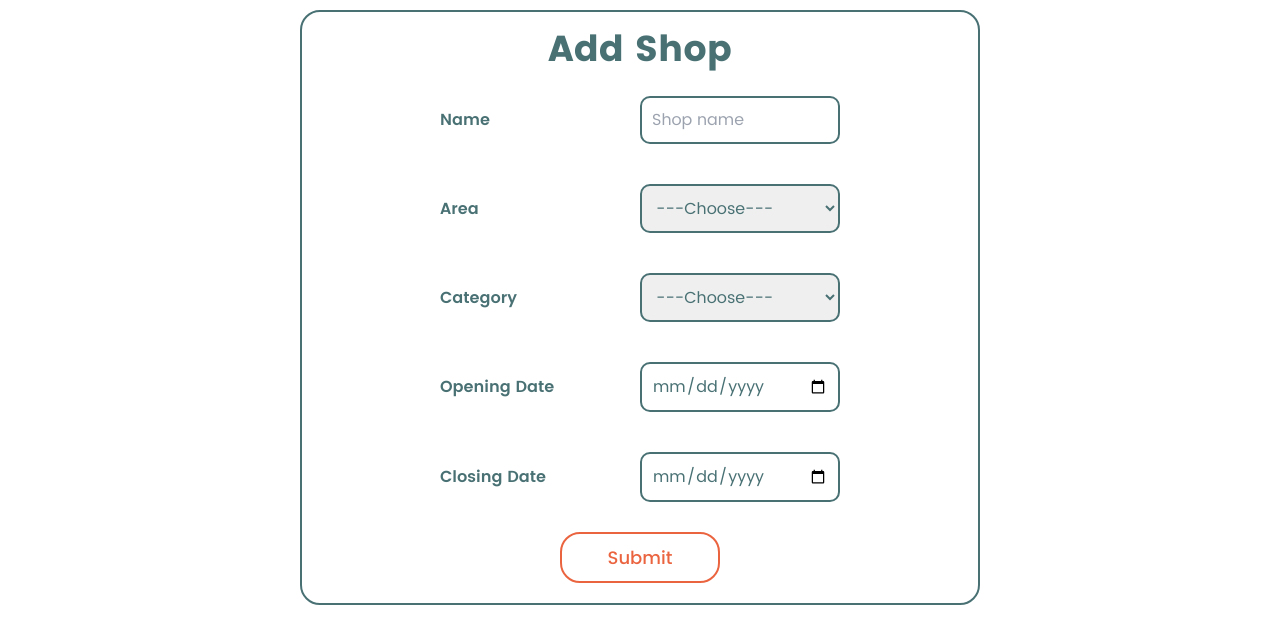
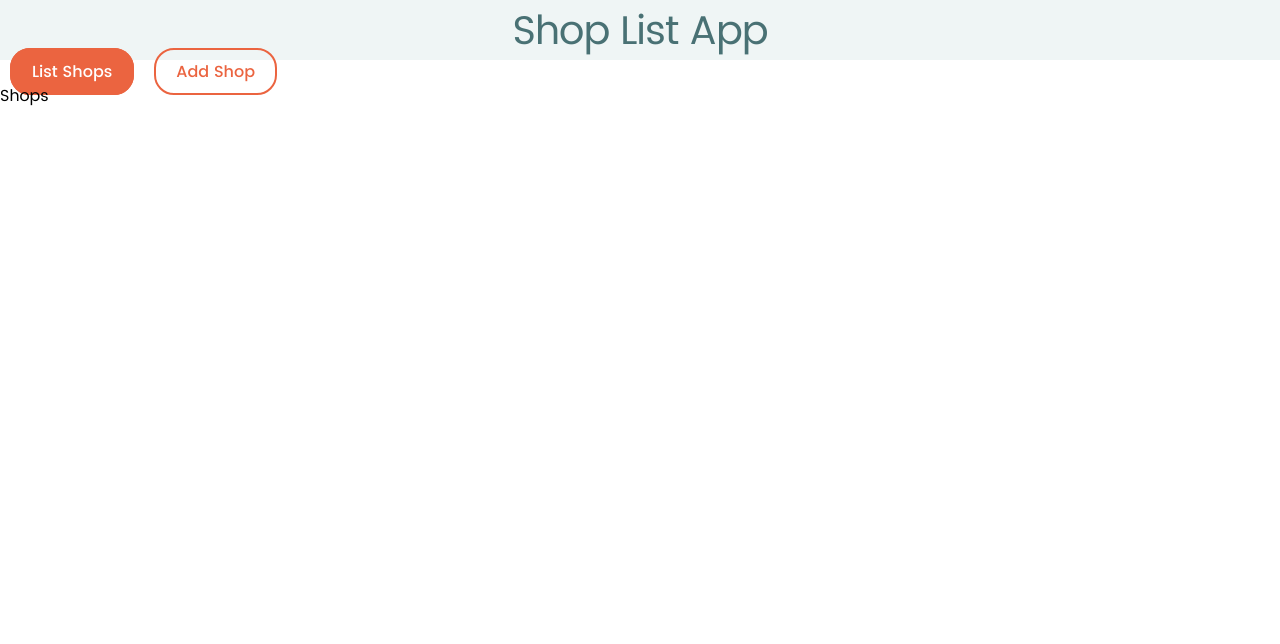
Before and after one commit to Coder-Aftab/shops-List, a React (Vite) app: page /shops in a window 1280 px wide. Shown: the top 644 px of the page. Built offline with nearby package versions, Linux system fonts and the light colour scheme.

Commit message:
adde navbar

```diff
--- a/package.json
+++ b/package.json
@@ -13,6 +13,7 @@
     "react": "^18.2.0",
     "react-dom": "^18.2.0",
     "react-redux": "^8.0.5",
+    "react-router-dom": "^6.4.3",
     "redux": "^4.2.0",
     "reselect": "^4.1.7"
   },
--- a/src/App.css
+++ b/src/App.css
@@ -32,7 +32,6 @@ body {
   font-size: 1.6rem;
   font-weight: normal;
   line-height: 1.2;
-  padding: 1rem;
 }
 
 @media screen and (min-width: 760px) {
@@ -101,10 +100,12 @@ body {
 /* Buttons */
 
 .btn {
+  text-align: center;
+  width: 100%;
   padding: 1rem 2rem;
   border-radius: 2rem;
   margin: 1rem;
-  font-size: 1.8rem;
+  font-size: 1.6rem;
   font-weight: 500;
 }
 
@@ -113,11 +114,30 @@ body {
   border: 2px solid var(--color-accent);
   transition: all 0.3s;
 }
-.btn--accent:hover {
+.btn--accent:hover,
+.active {
   background: var(--color-accent);
   color: #fff;
 }
 .btn--large {
-  width: 100%;
   max-width: 16rem;
 }
+.btn--small {
+  max-width: 10rem;
+}
+/* Navbar */
+.nav {
+  background: var(--color-primary);
+}
+.nav__heading {
+  text-align: center;
+  color: var(--color-secondary);
+  font-weight: 400;
+  letter-spacing: -0.1rem;
+  font-size: 3.6rem;
+}
+@media screen and (min-width: 760px) {
+  .nav__heading {
+    font-size: 4rem;
+  }
+}
--- a/src/App.jsx
+++ b/src/App.jsx
@@ -1,9 +1,14 @@
-import { useRef, useState } from "react";
+import React, { useRef, useState } from "react";
+import { Routes, Route } from "react-router-dom";
 import "./App.css";
 import { useSelector, useDispatch } from "react-redux";
 import { shopsAdded, shopsRemoved } from "./store/shops";
-import Form from "./components/form";
-
+import Form from "./components/Form";
+import DashBoard from "./components/DashBoard";
+import PlayGround from "./playground";
+import NavBar from "./components/NavBar";
+import Shops from "./components/Shops";
+import AsideBar from "./components/AsideBar";
 const App = () => {
   const getState = useSelector((state) => state);
   const initialState = {
@@ -42,11 +47,23 @@ const App = () => {
   };
   return (
     <div className="App">
-      <Form
-        formData={formData}
-        handleChange={handleChange}
-        handleSubmit={handleSubmit}
-      />
+      <NavBar />
+      <AsideBar />
+      <Routes>
+        <Route path="/" element={<DashBoard />}></Route>
+        <Route
+          path="/addshop"
+          element={
+            <Form
+              formData={formData}
+              handleChange={handleChange}
+              handleSubmit={handleSubmit}
+            />
+          }
+        ></Route>
+        <Route path="/playground" element={<PlayGround />}></Route>
+        <Route path="/shops" element={<Shops />}></Route>
+      </Routes>
     </div>
   );
 };
--- /dev/null
+++ b/src/components/AddShop.jsx
@@ -0,0 +1,7 @@
+import React from "react";
+
+function AddShop() {
+  return <div>AddShop</div>;
+}
+
+export default AddShop;
--- /dev/null
+++ b/src/components/AsideBar.jsx
@@ -0,0 +1,27 @@
+import React from "react";
+
+import { NavLink } from "react-router-dom";
+function AsideBar() {
+  return (
+    <div className="aside-bar">
+      <NavLink
+        to="/shops"
+        className={({ isActive }) =>
+          isActive ? "active btn btn--accent" : "btn btn--accent"
+        }
+      >
+        List Shops
+      </NavLink>
+      <NavLink
+        to="/addshop"
+        className={({ isActive }) =>
+          isActive ? "active btn btn--accent" : "btn btn--accent"
+        }
+      >
+        Add Shop
+      </NavLink>
+    </div>
+  );
+}
+
+export default AsideBar;
--- /dev/null
+++ b/src/components/DashBoard.jsx
@@ -0,0 +1,11 @@
+import React from "react";
+import AsideBar from "./AsideBar";
+
+function DashBoard() {
+  return (
+    <div>
+    </div>
+  );
+}
+
+export default DashBoard;
--- /dev/null
+++ b/src/components/NavBar.jsx
@@ -0,0 +1,13 @@
+import React from "react";
+
+function NavBar() {
+  return (
+    <nav className="nav">
+      <header>
+        <h1 className="nav__heading">Shop List App</h1>
+      </header>
+    </nav>
+  );
+}
+
+export default NavBar;
--- /dev/null
+++ b/src/components/Shops.jsx
@@ -0,0 +1,7 @@
+import React from "react";
+
+function Shops() {
+  return <div>Shops</div>;
+}
+
+export default Shops;
--- a/src/main.jsx
+++ b/src/main.jsx
@@ -4,10 +4,13 @@ import App from "./App";
 import "./index.css";
 import { Provider } from "react-redux";
 import { store } from "./store/configureStore";
+import { BrowserRouter } from "react-router-dom";
 ReactDOM.createRoot(document.getElementById("root")).render(
   <React.StrictMode>
-    <Provider store={store}>
-      <App />
-    </Provider>
+    <BrowserRouter>
+      <Provider store={store}>
+        <App />
+      </Provider>
+    </BrowserRouter>
   </React.StrictMode>
 );
--- /dev/null
+++ b/src/playGround.jsx
@@ -0,0 +1,11 @@
+import React from "react";
+
+function Playground() {
+  return (
+    <div>
+
+    </div>
+  );
+}
+
+export default Playground;
--- a/tailwind.config.cjs
+++ b/tailwind.config.cjs
@@ -1,6 +1,6 @@
 /** @type {import('tailwindcss').Config} */
 module.exports = {
-  content: ["./index.html", "./src/**/*.{js,ts,jsx,tsx}"],
+  content: ["./index.html", "./src/**/*.{html,js,ts,jsx,tsx}"],
   theme: {
     extend: {},
   },
```
Also changed, not shown: src/components/ShopCard.jsx (added), 1 other file (tests, documents, lock files or other folders).
